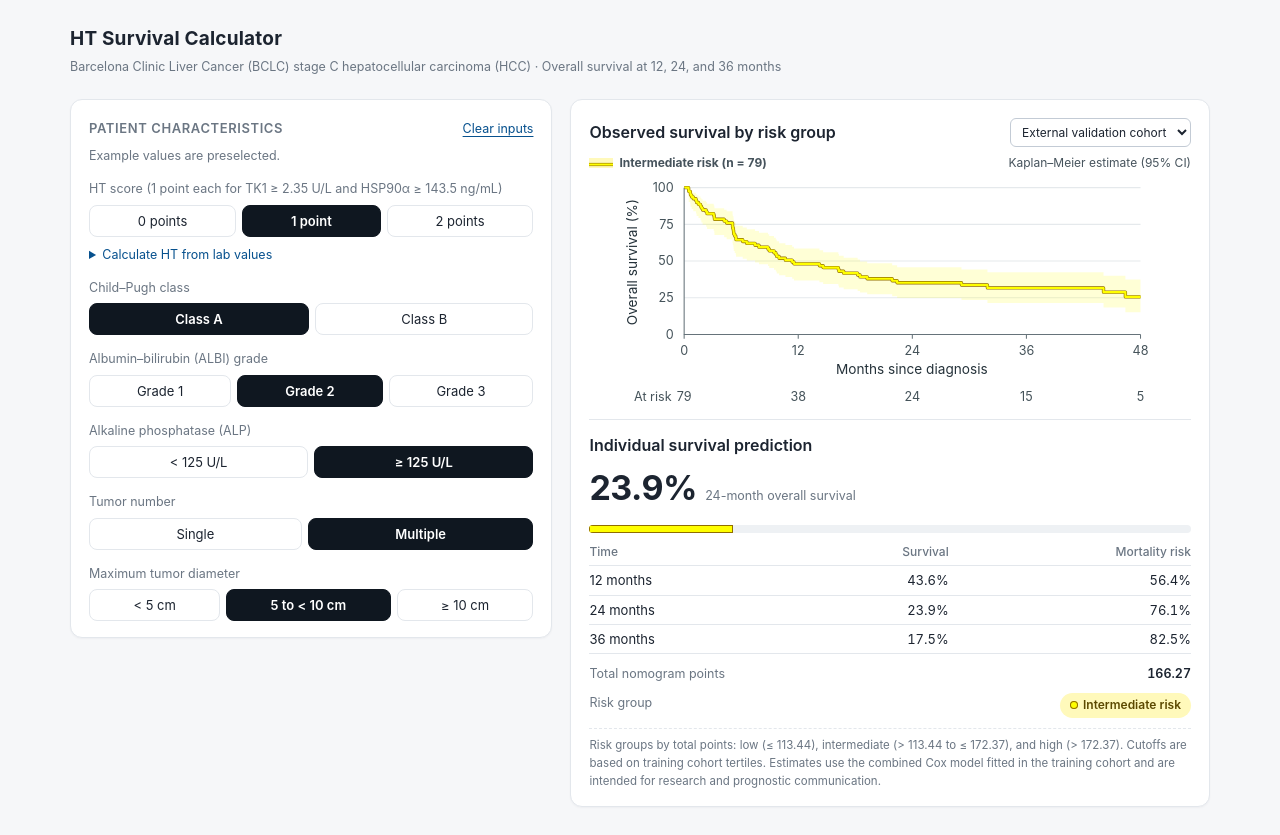
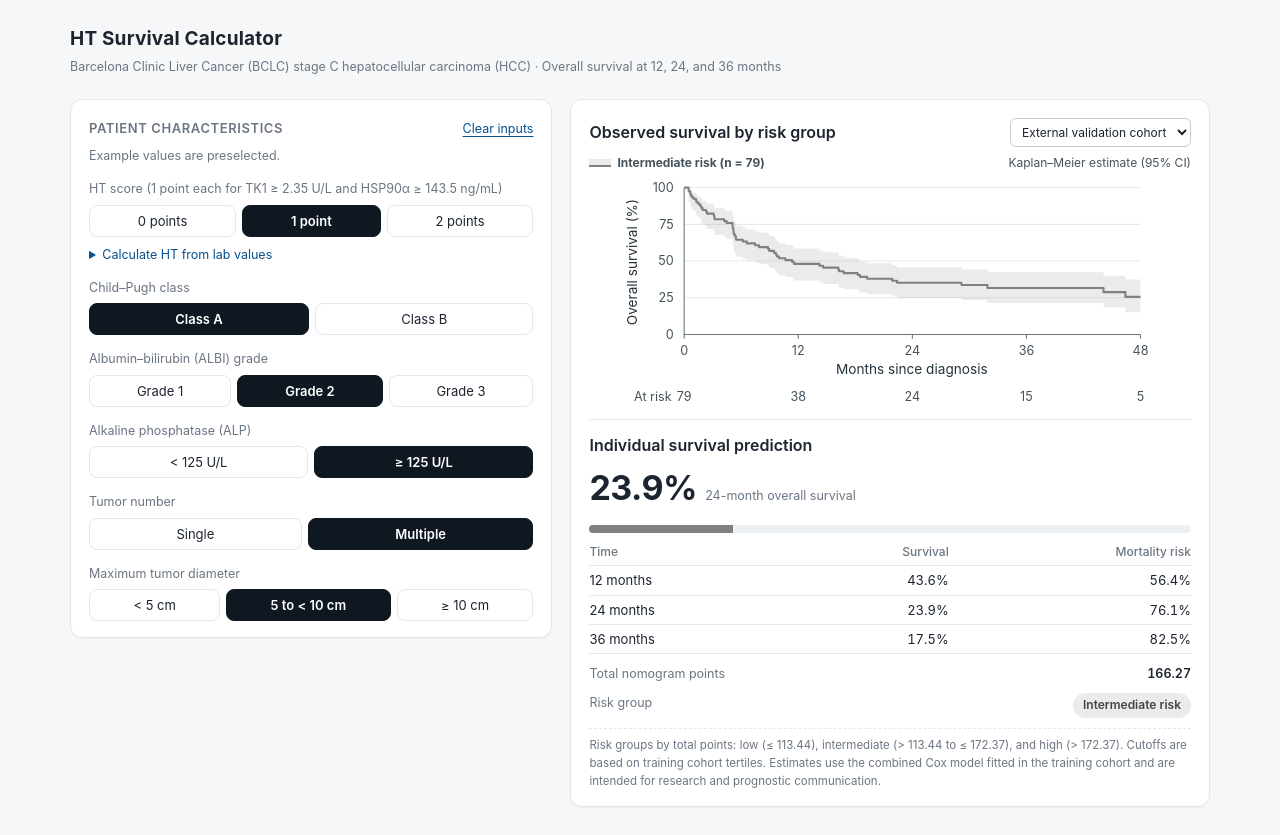
Before and after one commit to zhouge099482-lab/ht-survival-calculator, a plain HTML site: page index.html in a window 1280 px wide. Drawn offline with Linux system fonts and the light colour scheme.

Commit message:
Revert "Use red, yellow, and green for high, intermediate, and low risk"
This reverts commit cde80661e317d986691c8cb99706605af3981215.

```diff
--- a/index.html
+++ b/index.html
@@ -7,7 +7,7 @@
 <meta name="description" content="Interactive HT nomogram for estimating overall survival at 12, 24, and 36 months in BCLC stage C hepatocellular carcinoma.">
 <style>
   :root{
-    --link:#07518E;
+    --low:#07518E; --int:#E39A1F; --high:#D91E2B;
     --ink:#1c2430; --muted:#6b7683; --line:#e3e7ec; --bg:#f6f7f9;
   }
   *{box-sizing:border-box}
@@ -24,7 +24,7 @@
   .card h2{font-size:13px;margin:0 0 14px;color:var(--muted);font-weight:600;
            letter-spacing:.6px;text-transform:uppercase}
   .card-head{display:flex;justify-content:space-between;align-items:baseline;gap:8px}
-  .text-button{padding:0;border:0;background:none;color:var(--link);font:inherit;font-size:12.5px;cursor:pointer;text-decoration:underline;text-underline-offset:3px}
+  .text-button{padding:0;border:0;background:none;color:var(--low);font:inherit;font-size:12.5px;cursor:pointer;text-decoration:underline;text-underline-offset:3px}
   .example{color:var(--muted);font-size:12.5px;margin:-6px 0 14px}
   .row{margin-bottom:14px}
   .row:last-child{margin-bottom:0}
@@ -35,9 +35,9 @@
     transition:.15s;font-family:inherit}
   .seg button:hover{border-color:#c3cbd5}
   .seg button[aria-pressed="true"]{background:#0f1720;color:#fff;border-color:#0f1720;font-weight:600}
-  .seg button:focus-visible,.text-button:focus-visible,summary:focus-visible,.ht-input button:focus-visible{outline:2px solid var(--link);outline-offset:2px}
+  .seg button:focus-visible,.text-button:focus-visible,summary:focus-visible,.ht-input button:focus-visible{outline:2px solid var(--low);outline-offset:2px}
   .ht-input{margin-top:8px;font-size:12.5px}
-  .ht-input summary{color:var(--link);cursor:pointer}
+  .ht-input summary{color:var(--low);cursor:pointer}
   .ht-input form{margin-top:8px}
   .labs{display:grid;grid-template-columns:1fr 1fr;gap:8px}
   .labs input{display:block;width:100%;min-height:36px;padding:5px 8px;border:1px solid #c3cbd5;border-radius:7px;color:var(--ink);font:inherit}
@@ -52,7 +52,6 @@
   th{color:var(--muted);font-weight:500;font-size:12px}
   td.n{text-align:right;font-variant-numeric:tabular-nums}
   .badge{display:inline-block;padding:3px 10px;border-radius:999px;color:#fff;font-size:12px;font-weight:600}
-  .badge[data-risk]::before{content:"";display:inline-block;width:8px;height:8px;border-radius:50%;margin-right:5px;background:var(--risk-accent);box-shadow:inset 0 0 0 1px var(--risk-edge)}
   .bar{height:8px;border-radius:999px;background:#eef1f4;overflow:hidden;margin-top:10px}
   .bar i{display:block;height:100%;width:0;transition:width .28s ease}
   .note{color:var(--muted);font-size:11.5px;margin-top:16px;border-top:1px dashed var(--line);padding-top:12px}
@@ -62,10 +61,10 @@
   .km-head,.km-meta{display:flex;align-items:center;justify-content:space-between;flex-wrap:wrap;gap:6px 12px}
   .km-head h2{margin:0;font-size:16px;text-transform:none;color:var(--ink);letter-spacing:0}
   .km-head select{font:inherit;font-size:12px;padding:5px 7px;border:1px solid #c3cbd5;border-radius:6px;background:white;color:var(--ink)}
-  .km-head select:focus-visible{outline:2px solid var(--link);outline-offset:2px}
+  .km-head select:focus-visible{outline:2px solid var(--low);outline-offset:2px}
   .km-meta{margin:7px 0 2px;font-size:12px;color:#46535c}
   .km-key{display:inline-flex;gap:6px;align-items:center}
-  .km-key svg{width:24px;height:10px;flex:none}
+  .km-key i{display:inline-block;width:22px;height:8px;background:var(--km-wash);border-bottom:2px solid var(--km-color)}
   .km-svg{display:block;width:100%;height:auto;max-height:235px;font-family:inherit;overflow:visible}
   .km-svg text{fill:#45535a;font-size:12px}
   .km-svg .axis-label{font-size:13px;fill:#25323a}
@@ -145,7 +144,7 @@
         <div id="km-empty" class="km-empty" hidden>Complete the patient characteristics to see the corresponding risk group.</div>
         <div id="km-display" hidden>
           <div class="km-meta">
-            <span class="km-key"><svg viewBox="0 0 24 10" aria-hidden="true"><rect width="24" height="10" fill="var(--km-wash)"></rect><path d="M0 6.5 H24" stroke="var(--km-edge)" stroke-width="3.2" stroke-dasharray="var(--km-dash)"></path><path d="M0 6.5 H24" stroke="var(--km-color)" stroke-width="2" stroke-dasharray="var(--km-dash)"></path></svg><strong id="km-group"></strong></span>
+            <span class="km-key"><i aria-hidden="true"></i><strong id="km-group"></strong></span>
             <span>Kaplan–Meier estimate (95% CI)</span>
           </div>
           <svg id="km-chart" class="km-svg" viewBox="0 0 510 224" role="img" aria-labelledby="km-title km-desc">
@@ -153,7 +152,6 @@
             <desc id="km-desc"></desc>
             <g id="km-grid"></g>
             <path id="km-band" stroke="none"></path>
-            <path id="km-outline" fill="none" stroke-width="3.2" stroke-linejoin="round" aria-hidden="true"></path>
             <path id="km-line" fill="none" stroke-width="2" stroke-linejoin="round"></path>
             <g id="km-axes"></g>
             <g id="km-at-risk"></g>
@@ -195,10 +193,8 @@ const BETA = {
 const H0 = {12: 0.14957181892101762, 24: 0.2578178362728149, 36: 0.31449517630168033};
 const MAXB = 1.0305538916631896;
 const CUT = {low: 113.44, high: 172.37};
-const COL = {low: "#00B050", int: "#FFFF00", high: "#FF0000", none: "#8a94a0"};
-const TINT = {low: "#E3F4E9", int: "#FFF9BB", high: "#FFE5E3"};
-const EDGE = {low: "#157345", int: "#916E00", high: "#AC2928"};
-const BADGE_TEXT = {low: "#155B35", int: "#5C4900", high: "#932A27"};
+const COL = {low: "#8AB7E9", int: "#808080", high: "#103F32", none: "#8a94a0"};
+const TINT = {low: "#e8f1fb", int: "#ebebeb", high: "#e1ebe6"};
 const RISK_NAMES = {low: "Low risk", int: "Intermediate risk", high: "High risk"};
 const HT_CUT = {tk1: 2.35, hsp90: 143.5};
 
@@ -269,23 +265,15 @@ function showKm(group) {
   const reference = km.cohorts[cohortPicker.value][group === 'int' ? 'intermediate' : group];
   const {curve, n, atRisk} = reference;
   const line = document.getElementById('km-line');
-  const outline = document.getElementById('km-outline');
   const band = document.getElementById('km-band');
-  const path = 'M' + stepVertices(curve, 1).join(' L');
-  const dash = group === 'high' ? '5 3' : 'none';
-  line.setAttribute('d', path);
-  outline.setAttribute('d', path);
-  outline.setAttribute('stroke', EDGE[group]);
-  outline.setAttribute('stroke-dasharray', dash);
+  line.setAttribute('d', 'M' + stepVertices(curve, 1).join(' L'));
   line.setAttribute('stroke', COL[group]);
-  line.setAttribute('stroke-dasharray', dash);
+  line.setAttribute('stroke-dasharray', group === 'high' ? '5 3' : 'none');
   band.setAttribute('d', 'M' + stepVertices(curve, 3).concat(stepVertices(curve, 2).reverse()).join(' L') + ' Z');
   band.setAttribute('fill', COL[group]);
   band.setAttribute('fill-opacity', '0.16');
   chartArea.style.setProperty('--km-color', COL[group]);
   chartArea.style.setProperty('--km-wash', TINT[group]);
-  chartArea.style.setProperty('--km-edge', EDGE[group]);
-  chartArea.style.setProperty('--km-dash', dash);
   document.getElementById('km-group').textContent = RISK_NAMES[group] + ' (n = ' + n + ')';
   const at24 = curve.filter(row => row[0] <= 24).at(-1);
   document.getElementById('km-desc').textContent = cohortPicker.selectedOptions[0].text +
@@ -308,7 +296,6 @@ function render(){
     }
     g.style.background = COL.none;
     g.style.color = '#fff';
-    delete g.dataset.risk;
     bar.style.width = '0';
     showKm(null);
     return;
@@ -331,13 +318,9 @@ function render(){
   document.getElementById('d36').textContent = pct(1 - s[36]);
   document.getElementById('pts').textContent = pts.toFixed(2);
   g.textContent = label; g.style.background = TINT[grp];
-  g.style.color = BADGE_TEXT[grp];
-  g.dataset.risk = grp;
-  g.style.setProperty('--risk-accent', COL[grp]);
-  g.style.setProperty('--risk-edge', EDGE[grp]);
+  g.style.color = {low:'#27557e', int:'#444', high:COL.high}[grp];
   bar.style.width = (100 * s[24]).toFixed(1) + '%';
   bar.style.background = COL[grp];
-  bar.style.boxShadow = 'inset 0 0 0 1px ' + EDGE[grp];
   showKm(grp);
 }
 
```
